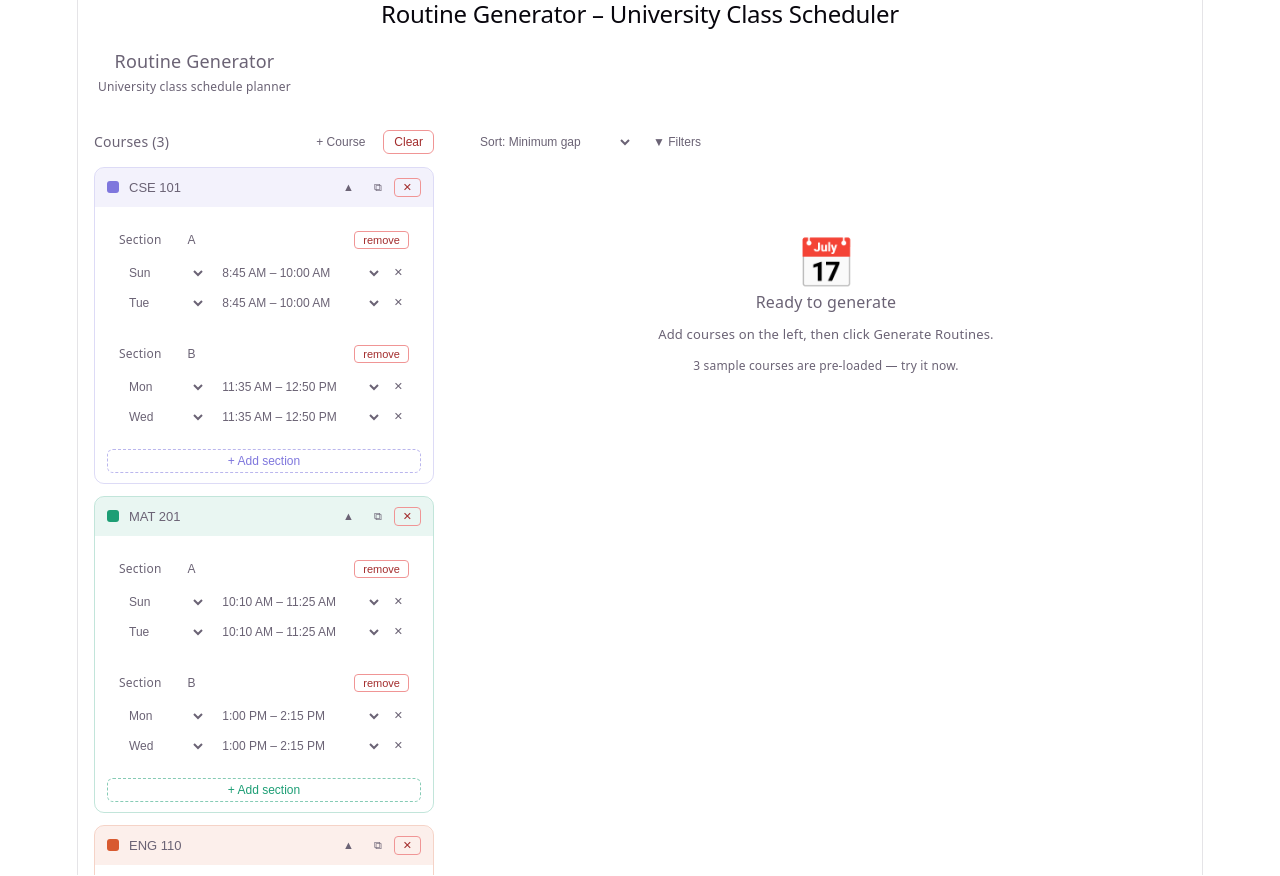
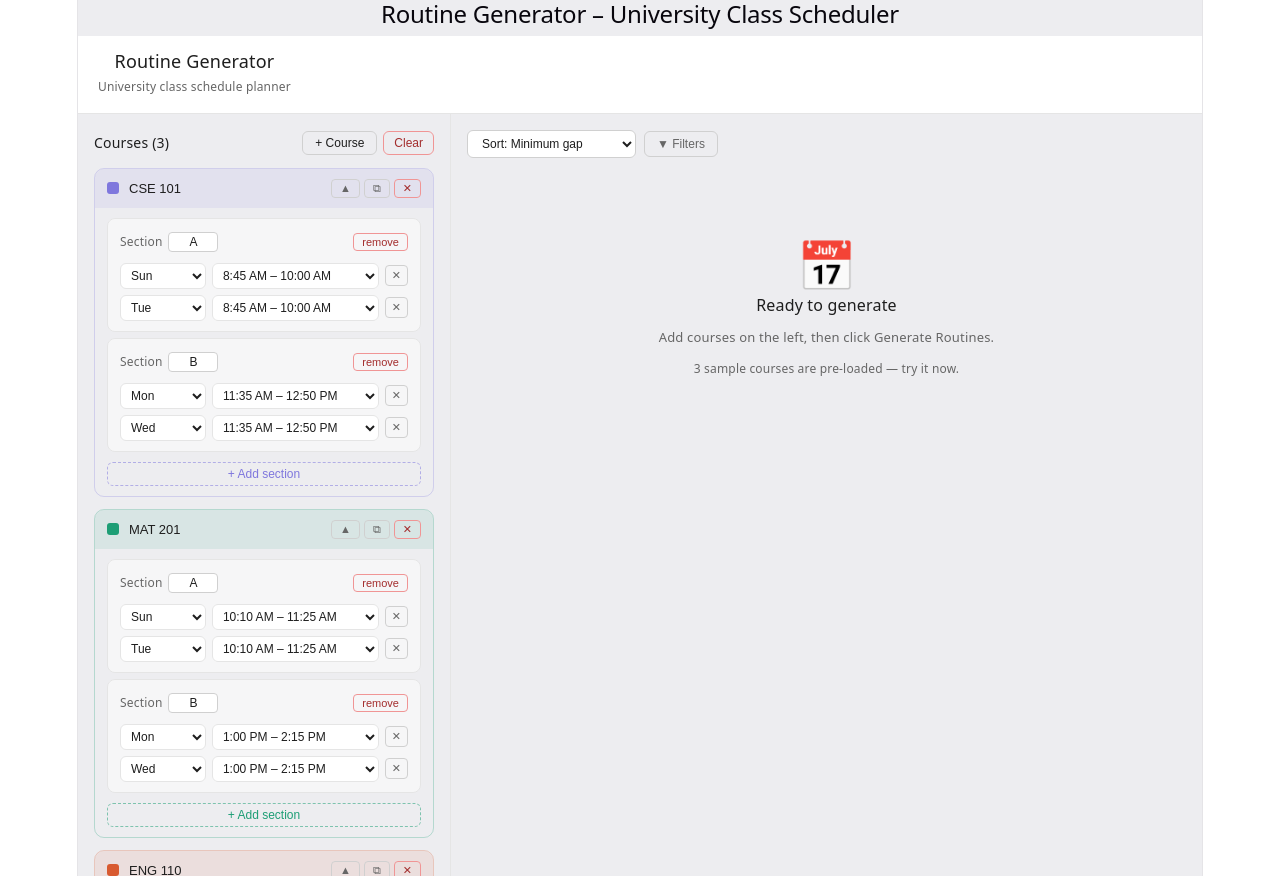
Before and after one commit to toufiq4531/University-Routine-Generator-EWU, a React (Vite) app: page / in a window 1280 px wide. Built offline with nearby package versions, Linux system fonts and the light colour scheme.

Commit message:
updated to light mode from dark

```diff
--- a/src/index.css
+++ b/src/index.css
@@ -15,9 +15,21 @@
   --heading: system-ui, 'Segoe UI', Roboto, sans-serif;
   --mono: ui-monospace, Consolas, monospace;
 
+  /* Light Mode Color Variables */
+  --color-background-primary: #ffffff;
+  --color-background-secondary: #f6f6f7;
+  --color-background-tertiary: #ededf0;
+  --color-text-primary: #1e1e1e;
+  --color-text-secondary: #666666;
+  --color-text-tertiary: #999999;
+  --color-border-primary: #e0e0e0;
+  --color-border-secondary: #d0d0d0;
+  --color-border-tertiary: #e5e5e5;
+  --font-sans: system-ui, 'Segoe UI', Roboto, sans-serif;
+
   font: 18px/145% var(--sans);
   letter-spacing: 0.18px;
-  color-scheme: light dark;
+  color-scheme: light;
   color: var(--text);
   background: var(--bg);
   font-synthesis: none;
@@ -30,25 +42,7 @@
   }
 }
 
-@media (prefers-color-scheme: dark) {
-  :root {
-    --text: #9ca3af;
-    --text-h: #f3f4f6;
-    --bg: #16171d;
-    --border: #2e303a;
-    --code-bg: #1f2028;
-    --accent: #c084fc;
-    --accent-bg: rgba(192, 132, 252, 0.15);
-    --accent-border: rgba(192, 132, 252, 0.5);
-    --social-bg: rgba(47, 48, 58, 0.5);
-    --shadow:
-      rgba(0, 0, 0, 0.4) 0 10px 15px -3px, rgba(0, 0, 0, 0.25) 0 4px 6px -2px;
-  }
 
-  #social .button-icon {
-    filter: invert(1) brightness(2);
-  }
-}
 
 #root {
   width: 1126px;
@@ -77,20 +71,24 @@ h1 {
   font-size: 56px;
   letter-spacing: -1.68px;
   margin: 32px 0;
+
   @media (max-width: 1024px) {
     font-size: 36px;
     margin: 20px 0;
   }
 }
+
 h2 {
   font-size: 24px;
   line-height: 118%;
   letter-spacing: -0.24px;
   margin: 0 0 8px;
+
   @media (max-width: 1024px) {
     font-size: 20px;
   }
 }
+
 p {
   margin: 0;
 }
```
